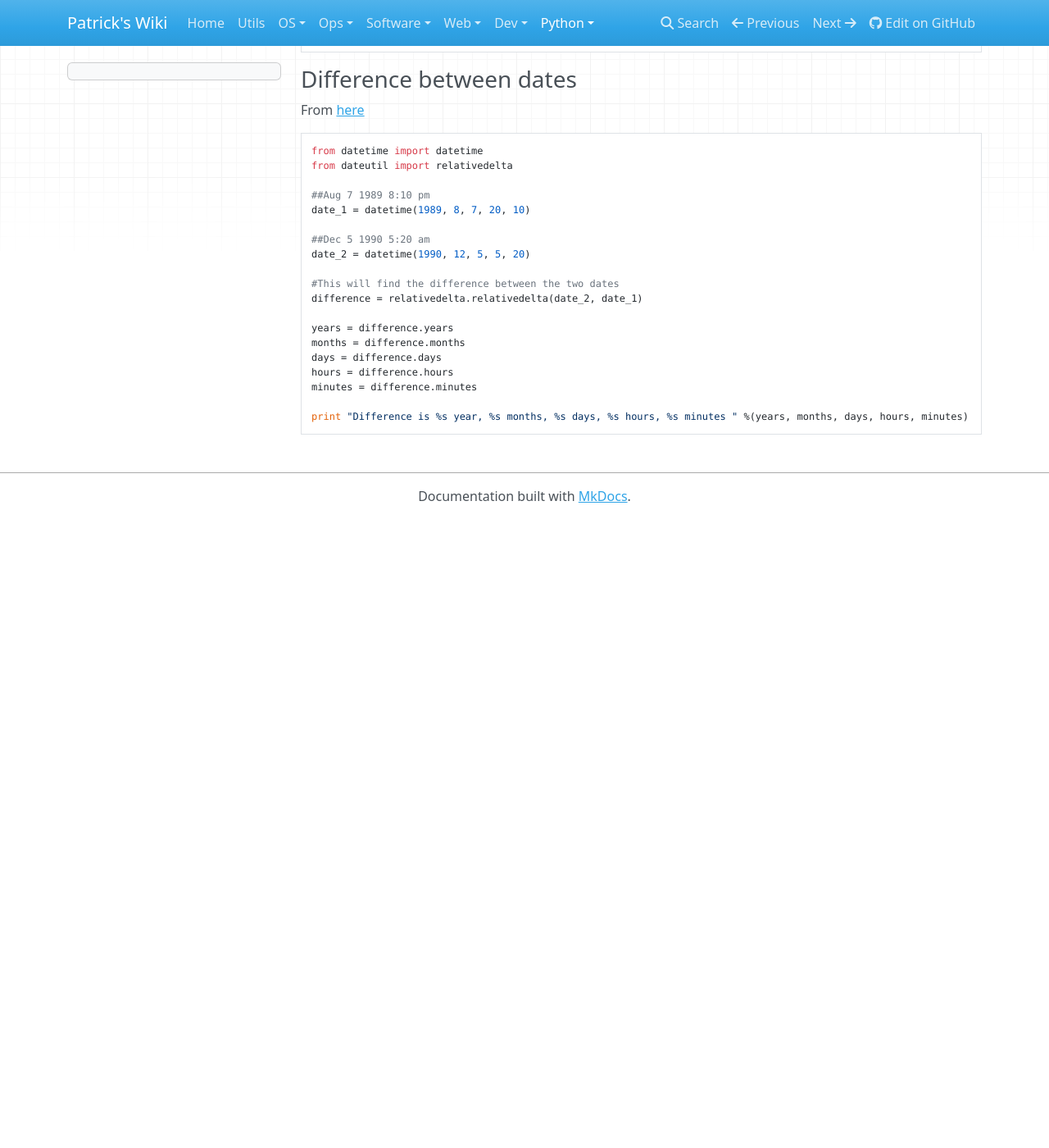
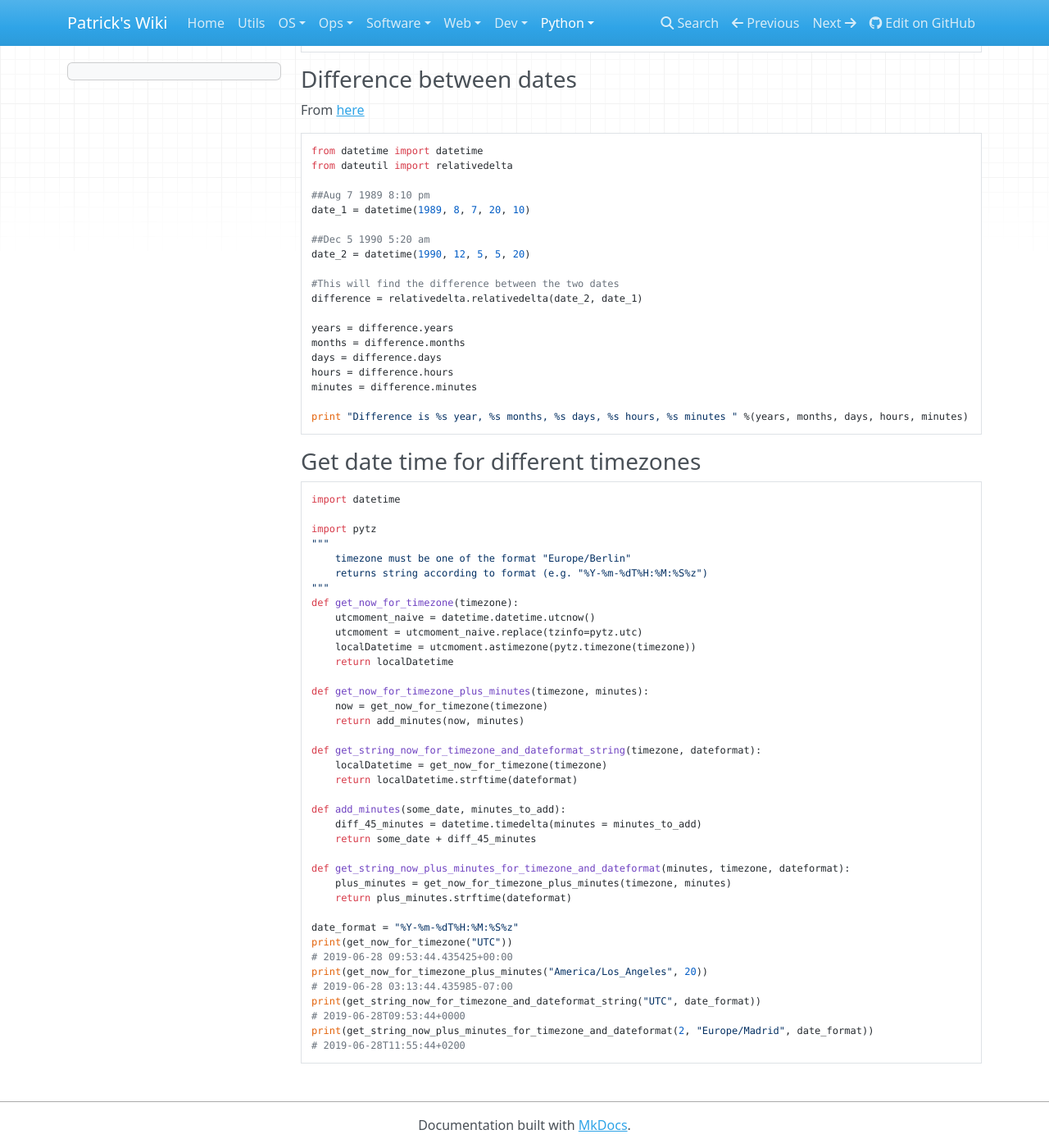
Before and after one commit to patsancu/wiki, an MkDocs documentation site: the page built from docs/python/snippets/Python-date-time.md, in a window 1280 px wide and 1400 px high, scrolled down 757 px. Shown: the whole window at 82% size. Built offline with MkDocs 1.6.1, drawn with Linux system fonts in a browser that asks for light colours; nearby versions of some CDN libraries; before the commit the page ends 1390 px from its top, so only the background shows below that.

Commit message:
python: get date time for different timezones

````diff
--- a/docs/python/snippets/Python-date-time.md
+++ b/docs/python/snippets/Python-date-time.md
@@ -64,3 +64,45 @@ minutes = difference.minutes
 
 print "Difference is %s year, %s months, %s days, %s hours, %s minutes " %(years, months, days, hours, minutes)
 ```
+
+### Get date time for different timezones
+```
+import datetime
+
+import pytz
+"""
+    timezone must be one of the format "Europe/Berlin"
+    returns string according to format (e.g. "%Y-%m-%dT%H:%M:%S%z")
+"""
+def get_now_for_timezone(timezone):
+    utcmoment_naive = datetime.datetime.utcnow()
+    utcmoment = utcmoment_naive.replace(tzinfo=pytz.utc)
+    localDatetime = utcmoment.astimezone(pytz.timezone(timezone))
+    return localDatetime
+
+def get_now_for_timezone_plus_minutes(timezone, minutes):
+    now = get_now_for_timezone(timezone)
+    return add_minutes(now, minutes)
+
+def get_string_now_for_timezone_and_dateformat_string(timezone, dateformat):
+    localDatetime = get_now_for_timezone(timezone)
+    return localDatetime.strftime(dateformat)
+
+def add_minutes(some_date, minutes_to_add):
+    diff_45_minutes = datetime.timedelta(minutes = minutes_to_add)
+    return some_date + diff_45_minutes
+
+def get_string_now_plus_minutes_for_timezone_and_dateformat(minutes, timezone, dateformat):
+    plus_minutes = get_now_for_timezone_plus_minutes(timezone, minutes)
+    return plus_minutes.strftime(dateformat)
+
+date_format = "%Y-%m-%dT%H:%M:%S%z"
+print(get_now_for_timezone("UTC"))
+# 2019-06-28 09:53:44.435425+00:00
+print(get_now_for_timezone_plus_minutes("America/Los_Angeles", 20))
+# 2019-06-28 03:13:44.435985-07:00
+print(get_string_now_for_timezone_and_dateformat_string("UTC", date_format))
+# 2019-06-28T09:53:44+0000
+print(get_string_now_plus_minutes_for_timezone_and_dateformat(2, "Europe/Madrid", date_format))
+# 2019-06-28T11:55:44+0200
+```
````
